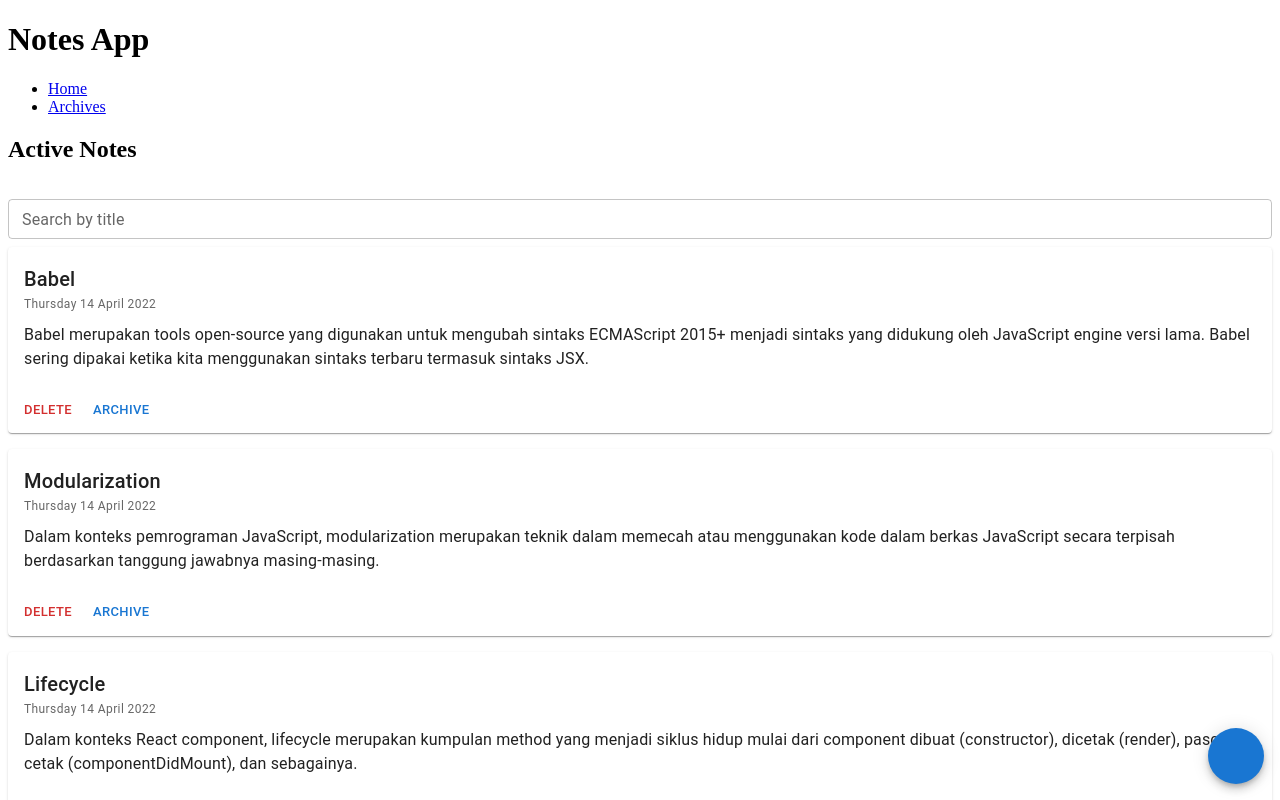
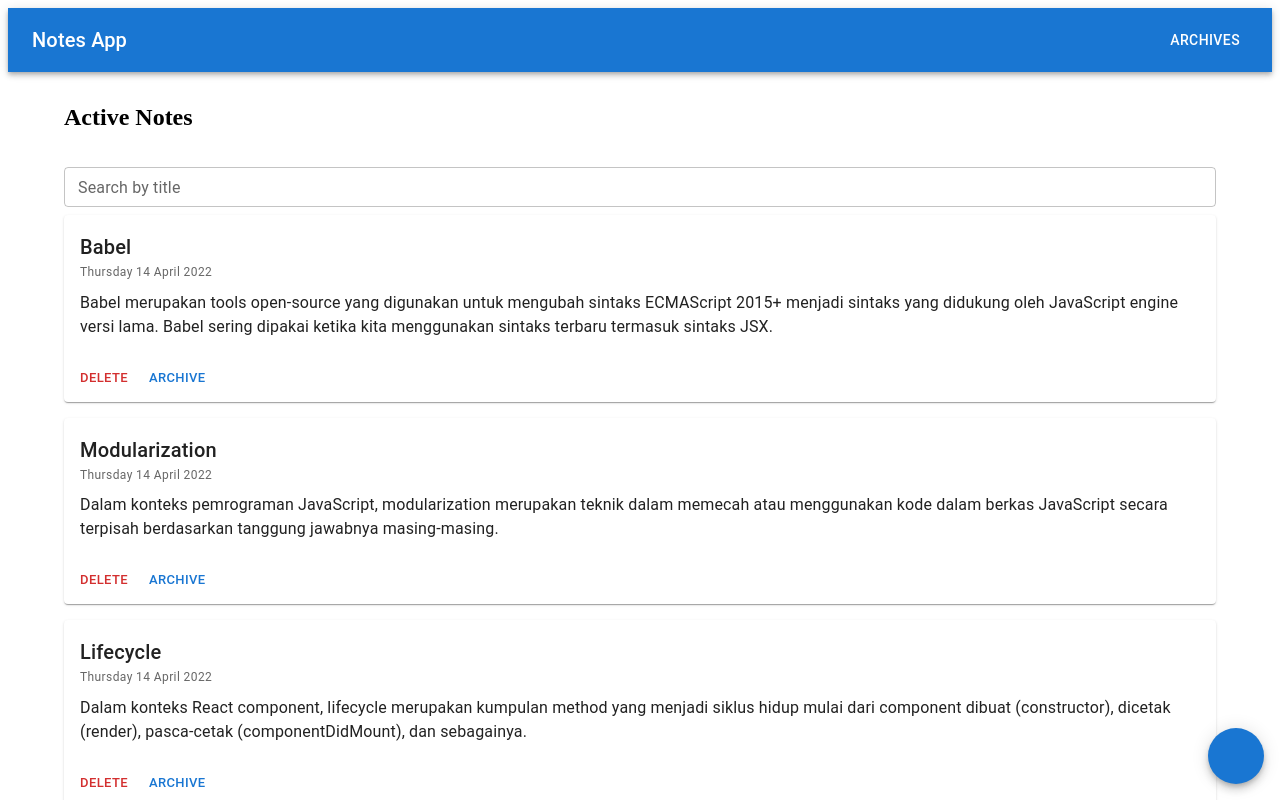
Before and after one commit to carloabimanyu/notes-app-spa, a React (Vite) app: page / in a window 1280 px wide. Shown: the top 800 px of the page. Built offline with nearby package versions, Linux system fonts and the light colour scheme; some icons are missing.

Commit message:
feat(layout): refactor main layout using MUI AppBar and Container

```diff
--- a/src/layouts/MainLayout.jsx
+++ b/src/layouts/MainLayout.jsx
@@ -1,24 +1,41 @@
 import { Link, Outlet } from "react-router-dom";
+import AppBar from "@mui/material/AppBar";
+import Toolbar from "@mui/material/Toolbar";
+import Typography from "@mui/material/Typography";
+import Button from "@mui/material/Button";
+import Container from "@mui/material/Container";
 
 function MainLayout() {
     return (
         <>
-            <header>
-                <h1>Notes App</h1>
-                <nav>
-                    <ul>
-                        <li>
-                            <Link to="/">Home</Link>
-                        </li>
-                        <li>
-                            <Link to="/archives">Archives</Link>
-                        </li>
-                    </ul>
-                </nav>
-            </header>
-            <main>
+            <AppBar position="static">
+                <Toolbar>
+                    <Typography
+                        variant="h6"
+                        component={Link}
+                        to="/"
+                        sx={{
+                            flexGrow: 1,
+                            textDecoration: "none",
+                            color: "inherit",
+                        }}
+                    >
+                        Notes App
+                    </Typography>
+
+                    <Button
+                        color="inherit"
+                        component={Link}
+                        to="/archives"
+                    >
+                        Archives
+                    </Button>
+                </Toolbar>
+            </AppBar>
+
+            <Container sx={{ mt: 4 }}>
                 <Outlet />
-            </main>
+            </Container>
         </>
     );
 }
```
